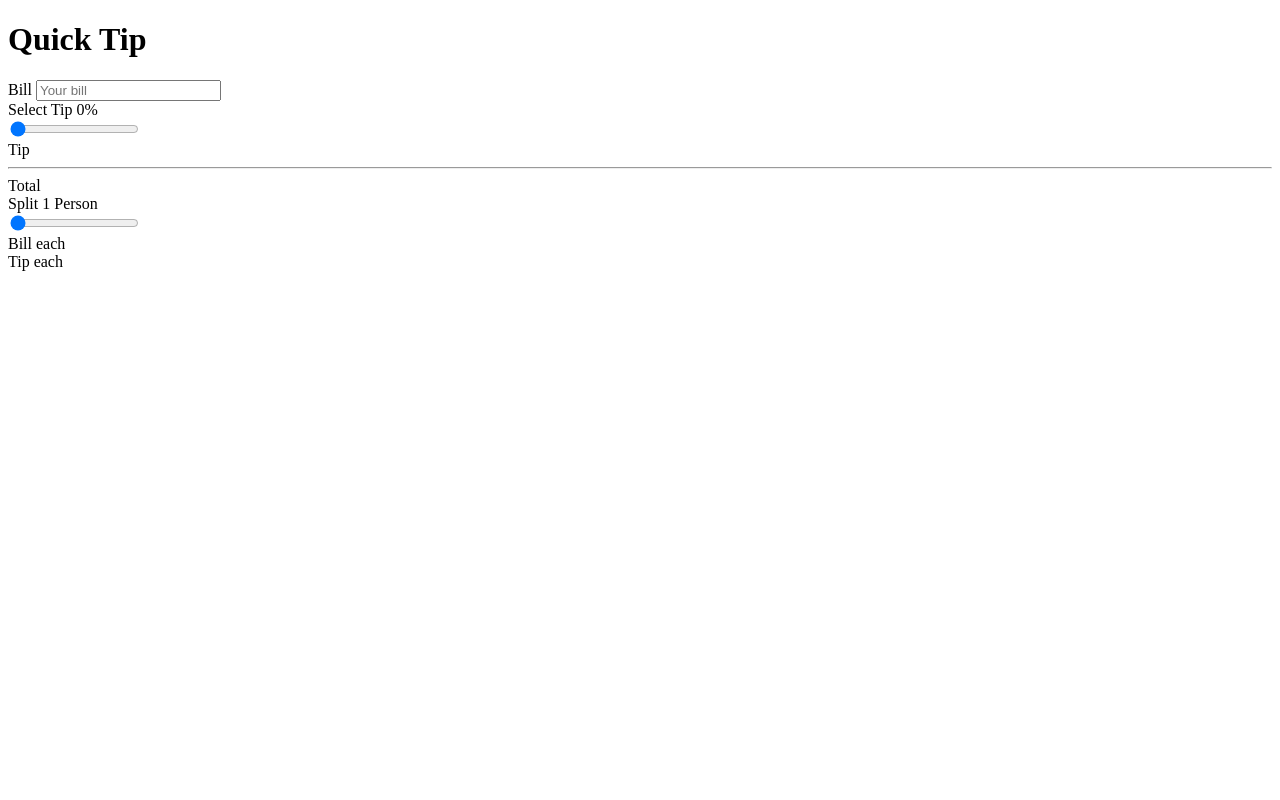
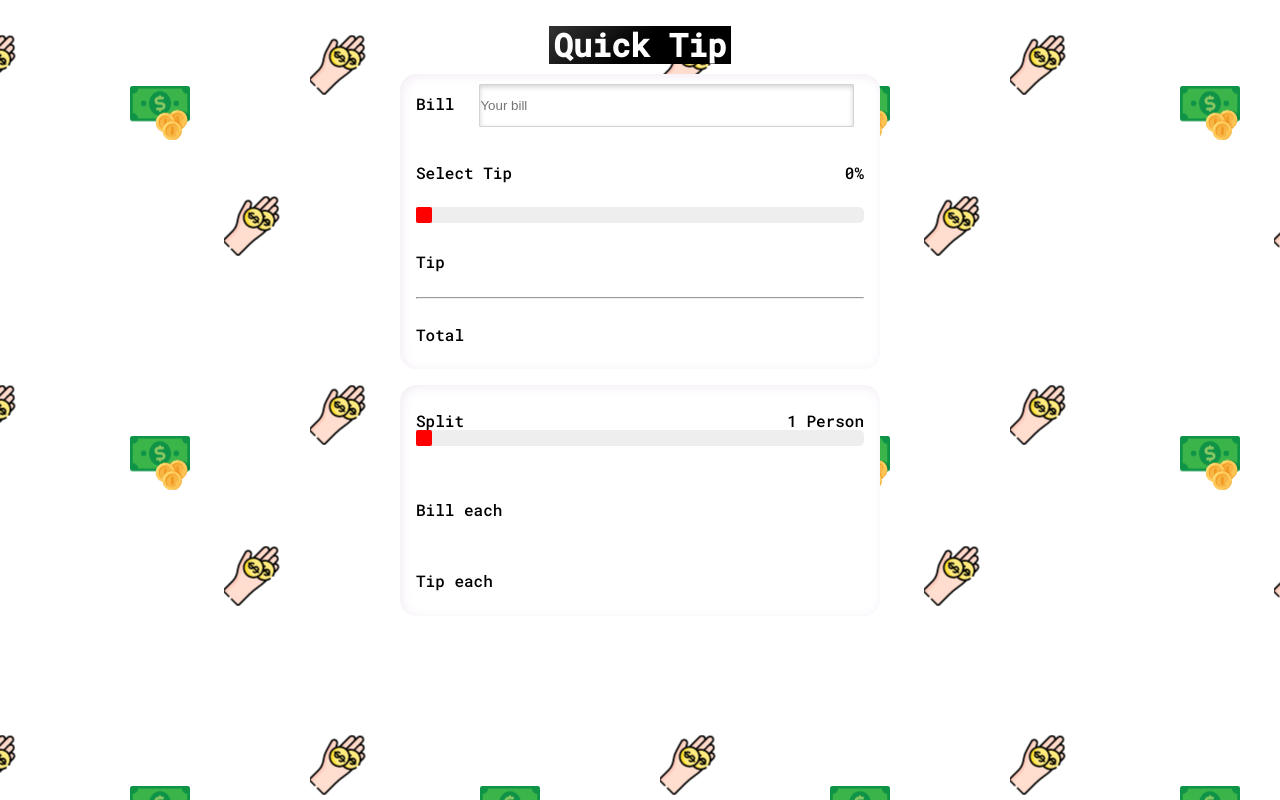
Before and after one commit to RosaErick/JavaScript-Practice, a plain HTML site: page tip-calculator-js/index.html in a window 1280 px wide. Drawn offline with Linux system fonts and the light colour scheme; the site is published under a folder, as on GitHub Pages, so addresses that start at the root find nothing; a web font is replaced by a local one.

Commit message:
fix css href

```diff
--- a/tip-calculator-js/index.html
+++ b/tip-calculator-js/index.html
@@ -4,7 +4,7 @@
     <meta charset="UTF-8" />
     <meta http-equiv="X-UA-Compatible" content="IE=edge" />
     <meta name="viewport" content="width=device-width, initial-scale=1.0" />
-    <link rel="stylesheet" href="/assets/style.css">
+    <link rel="stylesheet" href="./style.css">
     <title>Quick Tip</title>
   </head>
   <body>
--- a/tip-calculator-js/assets/style.css
+++ b/tip-calculator-js/style.css
@@ -5,7 +5,7 @@
 }
 
 body {
-  background: url(imgs/pattsssern.png);
+  background: url(./assets/imgs/pattsssern.png);
   font-family: "Roboto Mono", monospace;
 }
 
```
